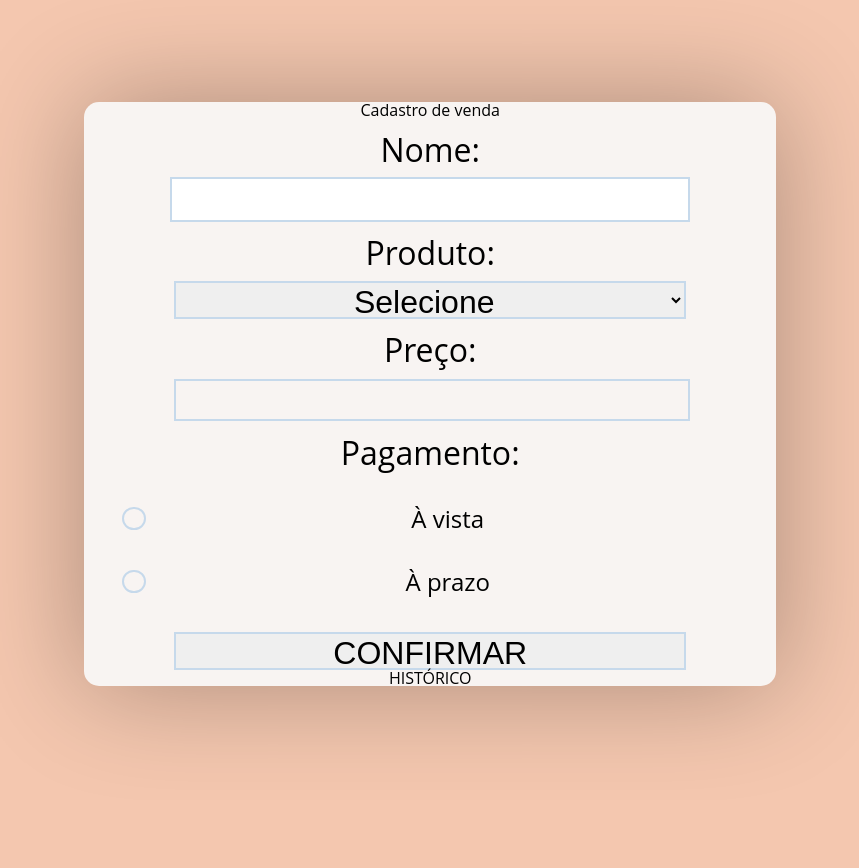
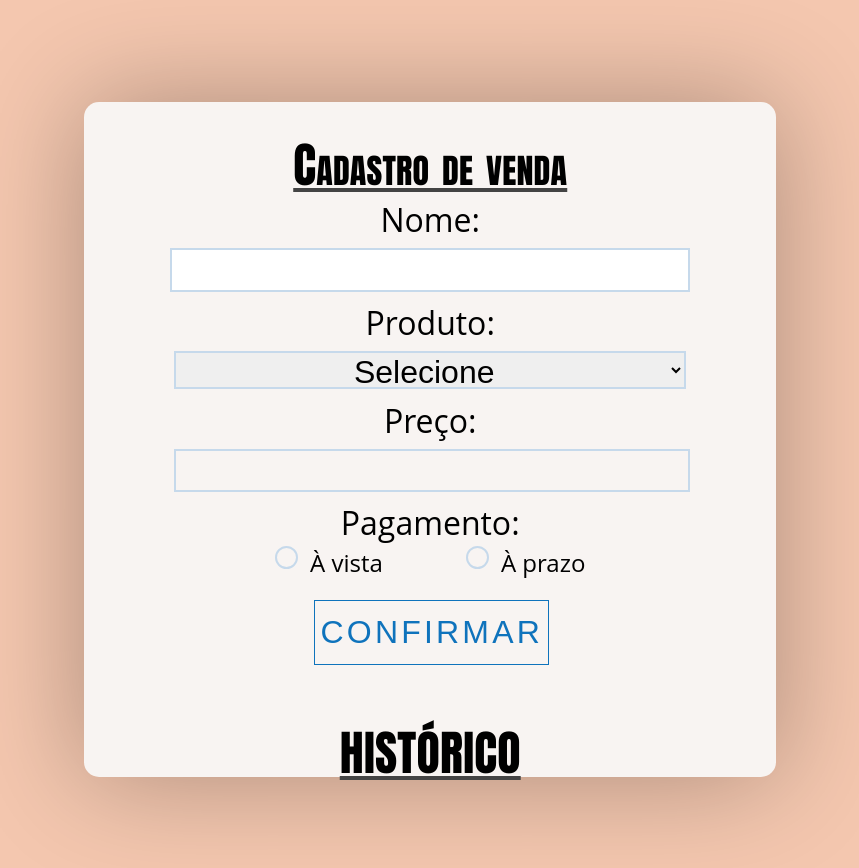
Before and after one commit to juliaretore/projeto2, a plain HTML site: page projeto/www/index.html in a window 1280 px wide. Shown: the whole page, without its empty margins (236-1095 px from the left). Before the commit the page ends 800 px from the top, so only its background shows below. Drawn offline with Linux system fonts and the light colour scheme.

Commit message:
css final

```diff
--- a/projeto/www/css/main.css
+++ b/projeto/www/css/main.css
@@ -131,3 +131,76 @@ p .pre{
   text-align: center;
   margin-left: 7vw;
   margin-top: 1vw;
+}
+body select{
+	border: 2px #C6D9EB solid;
+}
+
+body p{
+	margin: 1vw auto 0.5vw auto;
+
+}
+section .em-linha{
+	display: inline;
+	vertical-align: center;
+}
+
+section legend, h1{
+padding-top: 3vw;
+font-family: Impact, Charcoal, sans-serif;
+font-size: 3em;
+letter-spacing: 0.2px;
+word-spacing: 1.4px;
+color: #000000;
+font-weight: 700;
+text-decoration: underline solid rgb(68, 68, 68);
+font-style: normal;
+font-variant: small-caps;
+text-transform: none;
+}
+
+section input.botao{
+display: flex;
+border: 1px #0F73BC solid;
+background: none;
+color: #0F73BC;
+letter-spacing: 0.1em;
+width: auto;
+height: auto;
+padding: 1vw 0.4vw 1vw 0.4vw;
+margin: 2vw 0 2vw 18vw;
+-webkit-transition-duration: 0.4s;
+font-size: 2em;
+}
+
+section input.botao:hover{
+border-color: #0F73BC;
+background: #0F73BC;
+color: white;
+}
+
+h1{
+  font-size: 3em;
+}
+
+p.hist{
+  color: black;
+  font-size: 2em;
+  text-align: center;
+  margin: 1vw 0 0 20vw;
+  text-align: left;
+}
+
+span.pre{
+  color: black;
+
+}
+
+.hist span{
+  display: flex;
+  text-align: center;
+}
+
+.hist{
+  padding-top: 2vw;
+}
```
